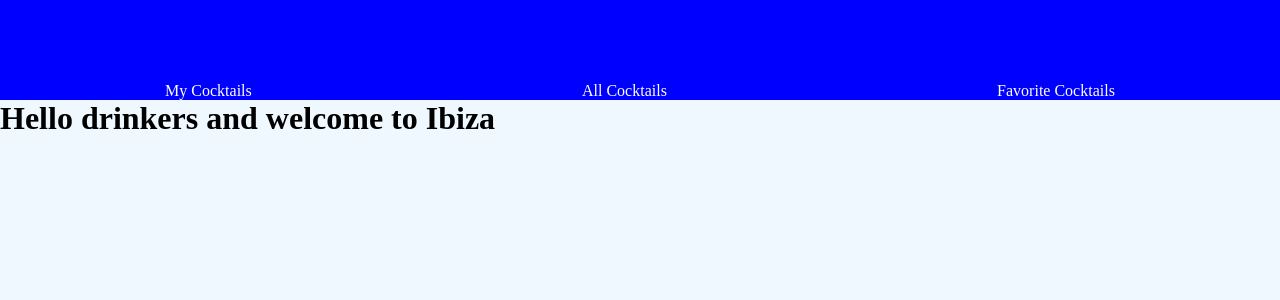
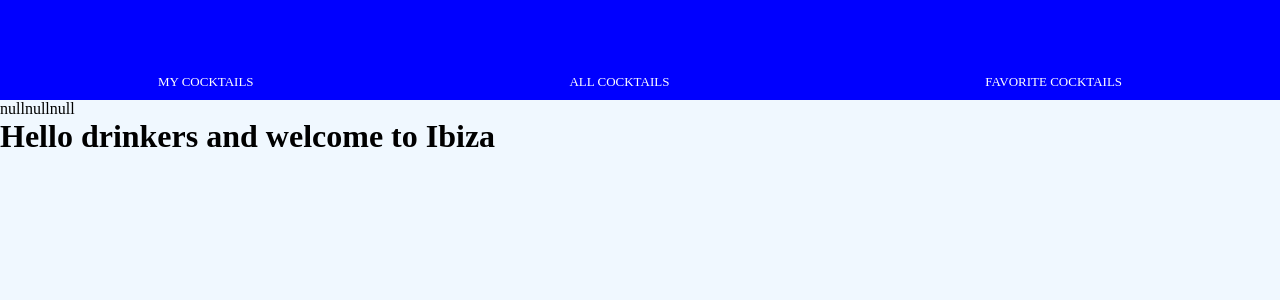
Before and after one commit to Vivy/ibiza, a React (Vite) app: page / in a window 1280 px wide. Shown: the top 300 px of the page. Built offline with nearby package versions, Linux system fonts and the light colour scheme.

Commit message:
feat: add first component mycocktail

```diff
--- a/src/component/ibiza/ibiza.jsx
+++ b/src/component/ibiza/ibiza.jsx
@@ -1,10 +1,21 @@
+import { useState } from 'react';
 import { Menu, GlobalStyle } from '../index';
+import MyCocktail from '../my-cocktails/mycocktails';
 
 const Ibiza = () => {
+  const [meniu, schimbaMeniu] = useState('');
+
+  const handleMenu = (sectiune) => {
+    schimbaMeniu(sectiune);
+  };
+
   return (
     <div>
       <GlobalStyle />
-      <Menu />
+      <Menu schimba={handleMenu} />
+      {meniu === 'my-cocktail' ? <MyCocktail /> : 'null'}
+      {meniu === 'favorite-cocktail' ? <FavoriteCocktail /> : 'null'}
+      {meniu === 'all-cocktails' ? <AllCocktails /> : 'null'}
       <h1>Hello drinkers and welcome to Ibiza</h1>
     </div>
   );
--- a/src/component/menu/menu.jsx
+++ b/src/component/menu/menu.jsx
@@ -1,12 +1,12 @@
 import { Nav } from '../nav';
 import * as S from './menu.style';
 
-const Menu = () => {
+const Menu = ({ schimba }) => {
   return (
     <S.Menu>
-      <Nav>My Cocktails</Nav>
-      <Nav>All Cocktails</Nav>
-      <Nav>Favorite Cocktails</Nav>
+      <Nav onClick={() => schimba('my-cocktail')}>My Cocktails</Nav>
+      <Nav onClick={() => schimba('favorite-cocktail')}>All Cocktails</Nav>
+      <Nav onClick={() => schimba('all-cocktails')}>Favorite Cocktails</Nav>
     </S.Menu>
   );
 };
--- /dev/null
+++ b/src/component/my-cocktails/index.js
@@ -0,0 +1 @@
+export { default as MyCocktail } from './mycocktails'
--- /dev/null
+++ b/src/component/my-cocktails/my-cocktail.style.js
@@ -0,0 +1,19 @@
+import styled from 'styled-components';
+
+export const MyCocktail = styled.dl`
+  display: grid;
+  align-items: center;
+  background-color: lightblue;
+  font-size: small;
+  color: red;
+
+  dt,dd{
+    grid-column: 2/3;
+  }
+
+  img {
+    height: 100px;
+    width: 100px;
+    grid-column: 1/2;
+  }
+`
--- /dev/null
+++ b/src/component/my-cocktails/mycocktails.jsx
@@ -0,0 +1,13 @@
+import * as S from './my-cocktail.style';
+
+const MyCocktail = () => {
+  return (
+    <S.MyCocktail>
+      <img src='vite.svg' alt='primul cocktail' />
+      <dt> Primul cocktail </dt>
+      <dd>sa vedem ce face acest text</dd>
+    </S.MyCocktail>
+  );
+};
+
+export default MyCocktail;
--- a/src/component/nav/nav.style.js
+++ b/src/component/nav/nav.style.js
@@ -2,4 +2,7 @@ import styled from 'styled-components';
 
 export const Nav = styled.li`
   list-style: none;
+  text-transform: uppercase;
+  font-size: small;
+  padding: 10px;
 `
```
